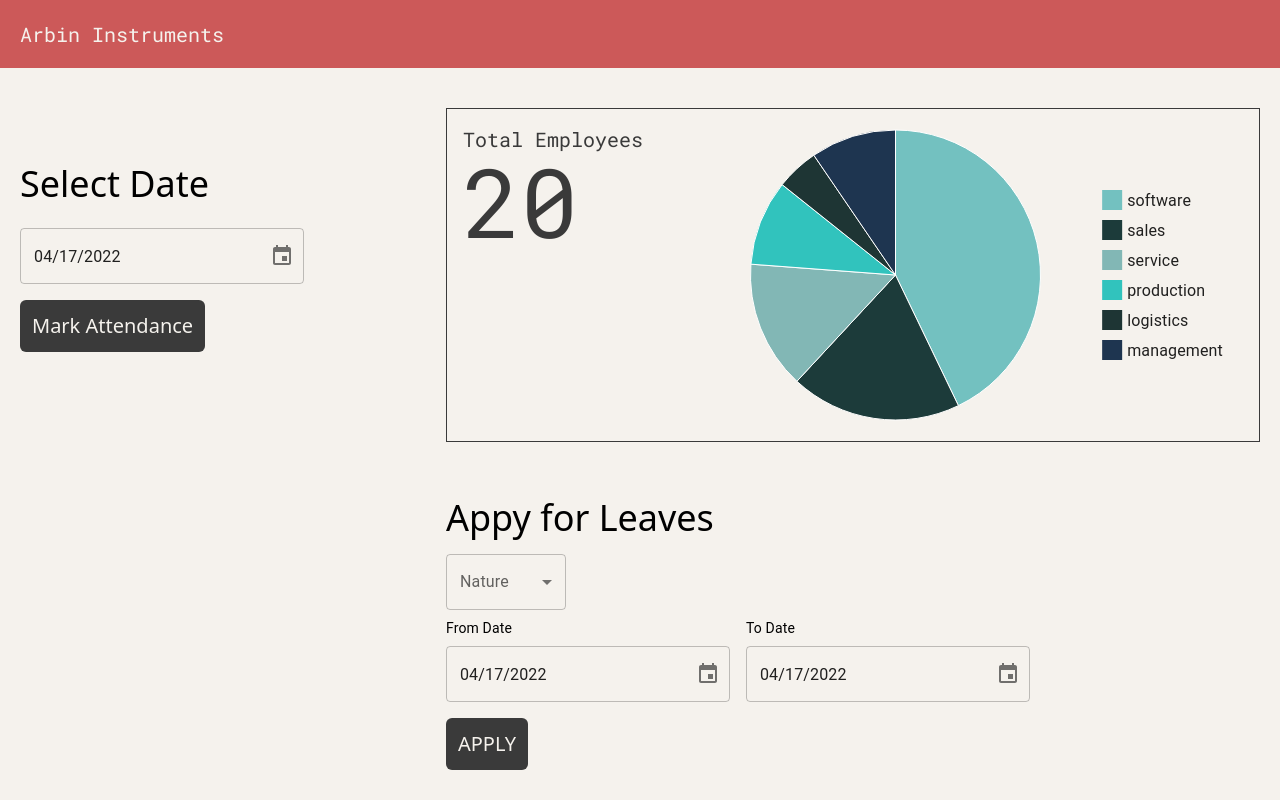
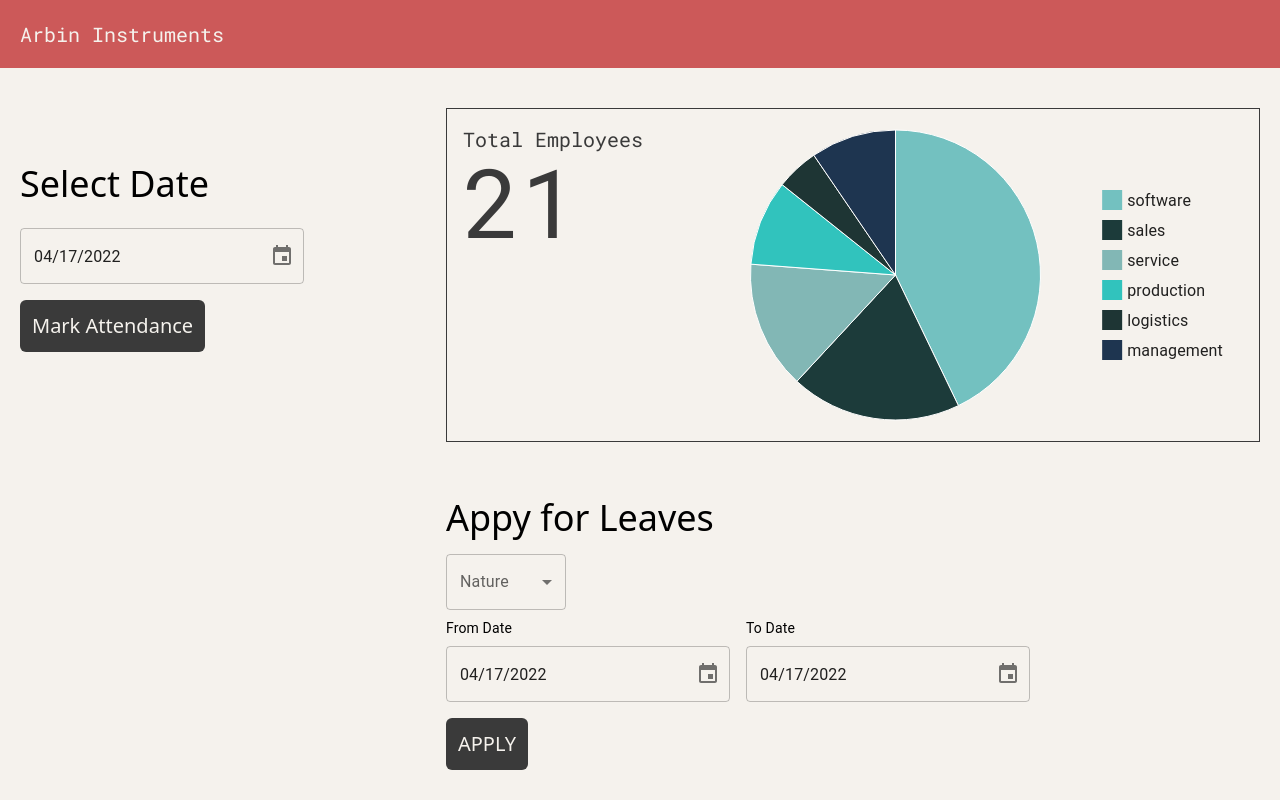
Before and after one commit to ArbinIndia-Pushkar/HRMS-Frontend, a React (Vite) app: page /employee-dashboard in a window 1280 px wide. Built offline with nearby package versions, Linux system fonts and the light colour scheme.

Commit message:
unknown change

```diff
--- a/src/components/EmpDashboard.tsx
+++ b/src/components/EmpDashboard.tsx
@@ -8,15 +8,14 @@ import Box from "@mui/material/Box";
 import InputLabel from "@mui/material/InputLabel";
 import MenuItem from "@mui/material/MenuItem";
 import FormControl from "@mui/material/FormControl";
-import Select, { SelectChangeEvent } from "@mui/material/Select";
-import { useState } from "react";
 import { ToastContainer, toast } from "react-toastify";
 import "react-toastify/dist/ReactToastify.css";
+import Select from "@mui/material/Select";
 
 export default function EmpDashboard() {
   const username = sessionStorage.getItem("username");
   const leaves = () => {
-    toast.dark("Sent for approval", {
+    toast.dark(`Sent for approval`, {
       position: "top-center",
       autoClose: 500,
     });
@@ -70,7 +69,7 @@ export default function EmpDashboard() {
             {/* Number of Emp */}
             <div className=" text-HRMSBlack font-RobotoMono">
               <p className=" text-xl">Total Employees</p>
-              <p className=" text-8xl">20</p>
+              <p className=" text-8xl">21</p>
             </div>
 
             {/* chart */}
```
